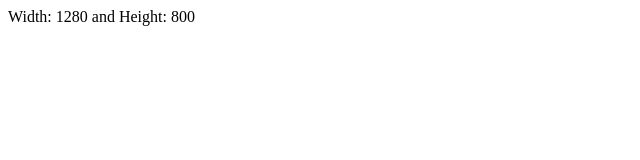
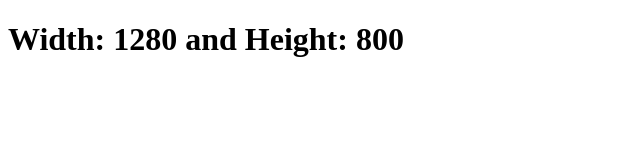
Before and after one commit to acciojob/screen-size-lal15aditi, a website: page main.html in a window 1280 px wide. Shown: the whole page, without its empty margins (0-640 px from the left). Drawn offline with Linux system fonts and the light colour scheme.

Commit message:
created a submission

```diff
--- a/main.html
+++ b/main.html
@@ -9,7 +9,7 @@
 <body>
 	<!-- the entire body must be written by student -->
 	<div id='sizeInfo'>
-		<h1></h1>
+		<h1 id='ab'></h1>
 	</div>
     <script type="text/javascript" src="./script.js">
 </script>
--- a/script.js
+++ b/script.js
@@ -2,10 +2,10 @@
 let x = window.innerWidth;
 let y = window.innerHeight;
 
-sizeInfo.innerText = `Width: ${x} and Height: ${y}`;
+ab.innerText = `Width: ${x} and Height: ${y}`;
 window.addEventListener('resize', () => {
 	let x = window.innerWidth;
 	let y = window.innerHeight;
 
-	sizeInfo.innerText = `Width: ${x} and Height: ${y}`;
+	ab.innerText = `Width: ${x} and Height: ${y}`;
 })
```
